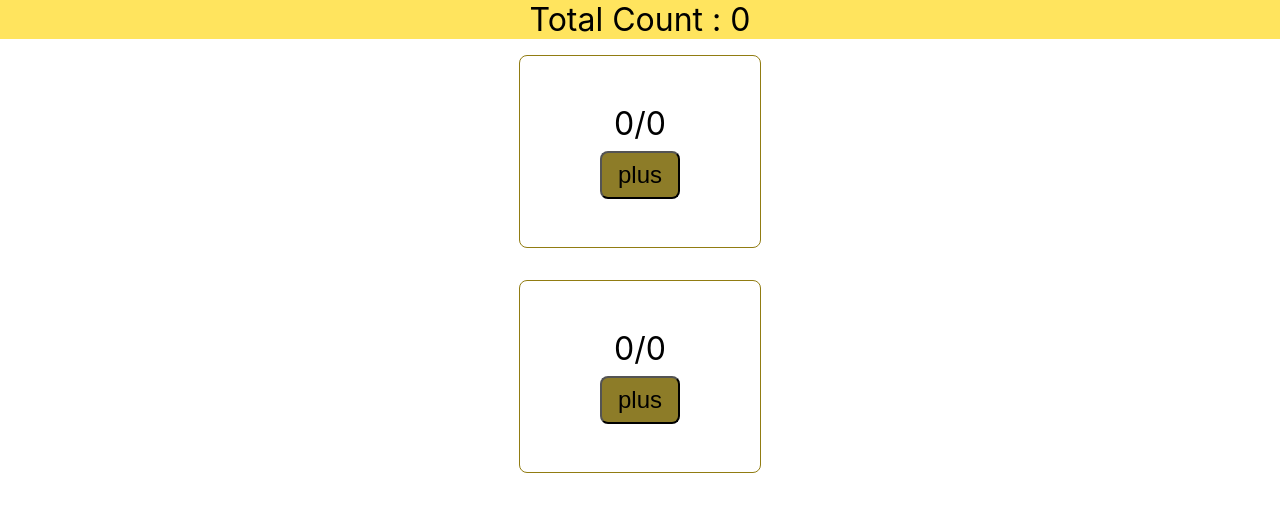
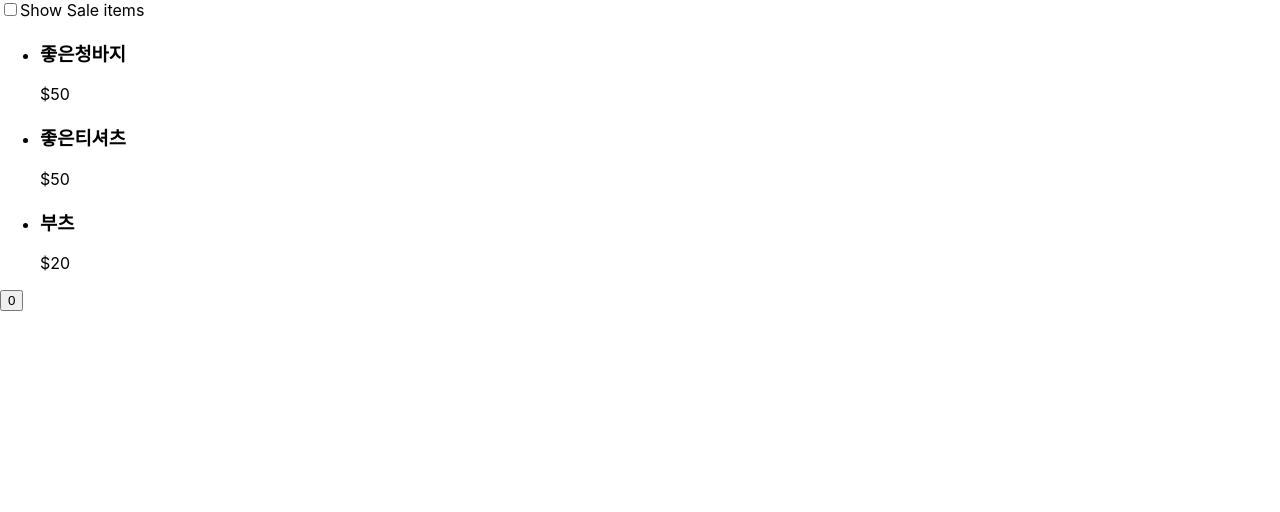
Before and after one commit to petercoco626/dream_coding_react_tutorial, a React (Create React App) app: page / in a window 1280 px wide. Shown: the top 512 px of the page. Built offline with nearby package versions, Linux system fonts and the light colour scheme.

Commit message:
[feat] useEffet에 대해...

```diff
--- /dev/null
+++ b/public/data/avatars.json
@@ -0,0 +1,20 @@
+[
+  {
+    "image": "https://images.unsplash.com/photo-1527980965255-d3b416303d12?ixlib=rb-1.2.1&ixid=MnwxMjA3fDB8MHxwaG90by1wYWdlfHx8fGVufDB8fHx8&auto=format&fit=crop&w=1180&q=80",
+    "name": "name 1",
+    "title": "frontend 1",
+    "isNew": true
+  },
+  {
+    "image": "https://images.unsplash.com/photo-1580489944761-15a19d654956?ixlib=rb-1.2.1&ixid=MnwxMjA3fDB8MHxwaG90by1wYWdlfHx8fGVufDB8fHx8&auto=format&fit=crop&w=922&q=80",
+    "name": "name 2",
+    "title": "frontend 2",
+    "isNew": true
+  },
+  {
+    "image": "https://images.unsplash.com/photo-1633332755192-727a05c4013d?ixlib=rb-1.2.1&ixid=MnwxMjA3fDB8MHxwaG90by1wYWdlfHx8fGVufDB8fHx8&auto=format&fit=crop&w=1160&q=80",
+    "name": "name 3",
+    "title": "frontend 3",
+    "isNew": false
+  }
+]
--- /dev/null
+++ b/public/data/products.json
@@ -0,0 +1,17 @@
+[
+  {
+    "name": "좋은청바지",
+    "price": "$50",
+    "id": "2131234444"
+  },
+  {
+    "name": "좋은티셔츠",
+    "price": "$50",
+    "id": "2131235555"
+  },
+  {
+    "name": "부츠",
+    "price": "$20",
+    "id": "2131236666"
+  }
+]
--- a/src/App.jsx
+++ b/src/App.jsx
@@ -2,33 +2,12 @@ import logo from './logo.svg';
 import './App.css';
 import Profile from './components/Profile';
 import Avatar from './components/Avatar';
-import { useState } from 'react';
+import { useEffect, useState } from 'react';
 import Counter from './components/Counter';
+import Products from './components/Products';
 
 function App() {
-  const avatars = [
-    {
-      image:
-        'https://images.unsplash.com/photo-1527980965255-d3b416303d12?ixlib=rb-1.2.1&ixid=MnwxMjA3fDB8MHxwaG90by1wYWdlfHx8fGVufDB8fHx8&auto=format&fit=crop&w=1180&q=80',
-      name: 'name 1',
-      title: 'frontend 1',
-      isNew: true,
-    },
-    {
-      image:
-        'https://images.unsplash.com/photo-1580489944761-15a19d654956?ixlib=rb-1.2.1&ixid=MnwxMjA3fDB8MHxwaG90by1wYWdlfHx8fGVufDB8fHx8&auto=format&fit=crop&w=922&q=80',
-      name: 'name 2',
-      title: 'frontend 2',
-      isNew: true,
-    },
-    {
-      image:
-        'https://images.unsplash.com/photo-1633332755192-727a05c4013d?ixlib=rb-1.2.1&ixid=MnwxMjA3fDB8MHxwaG90by1wYWdlfHx8fGVufDB8fHx8&auto=format&fit=crop&w=1160&q=80',
-      name: 'name 3',
-      title: 'frontend 3',
-      isNew: false,
-    },
-  ];
+  const [avatars, setAvatars] = useState([]);
 
   const [totalCount, setTotalCount] = useState(0);
 
@@ -37,12 +16,24 @@ function App() {
     console.log(event);
   };
 
+  useEffect(() => {
+    fetch('data/avatars.json')
+      .then((res) => res.json())
+      .then((res) => {
+        setAvatars(res);
+        console.log('get avatar datas');
+      });
+    return () => {
+      console.log('clean avatar datas');
+    };
+  }, []);
+
   return (
     <>
       {/** 함수의 원형을 전달해야지 함수의 실행 결과를 전달하면 안된다 handleClick() : X  */}
       {/* <button onClick={handleClick}>버튼</button>
-      <Avatar image={avatars[0].image} isNew={avatars[0].isNew} />
-      {avatars.map((avatar) => (
+      <Avatar image={avatars[0]?.image} isNew={avatars[0]?.isNew} />
+      {avatars?.map((avatar) => (
         <Profile
           key={avatar.image}
           image={avatar.image}
@@ -51,13 +42,14 @@ function App() {
           isNew={avatar.isNew}
         />
       ))} */}
-      <div className="total-count">
+      {/* <div className="total-count">
         {totalCount > 10 ? `Total Count : ${totalCount} !!!!` : `Total Count : ${totalCount}`}
       </div>
       <div className="couter-wrap">
         <Counter totalCount={totalCount} handleClickCounter={handleClickCounter} />
         <Counter totalCount={totalCount} handleClickCounter={handleClickCounter} />
-      </div>
+      </div> */}
+      <Products />
     </>
   );
 }
--- /dev/null
+++ b/src/components/Products.jsx
@@ -0,0 +1,38 @@
+import React, { useEffect, useState } from 'react';
+
+export default function Products() {
+  const [count, setCount] = useState(0);
+  const [checked, setChecked] = useState(false);
+  const [products, setProducts] = useState([]);
+
+  const handleChange = () => setChecked((prev) => !prev);
+  useEffect(() => {
+    fetch(`data/${checked ? 'sale_' : ''}products.json`)
+      .then((res) => res.json())
+      .then((data) => {
+        console.log('🔥뜨끈한 데이터를 네트워크에서 받아옴');
+        setProducts(data);
+      });
+    return () => {
+      console.log('🧹 깨끗하게 청소하는 일들을 합니다.');
+    };
+  }, [checked]);
+
+  return (
+    <>
+      <input id="checkbox" type="checkbox" value={checked} onChange={handleChange} />
+      <label htmlFor="checkbox">Show Sale items</label>
+      <ul>
+        {products.map((product) => (
+          <li key={product.id}>
+            <article>
+              <h3>{product.name}</h3>
+              <p>{product.price}</p>
+            </article>
+          </li>
+        ))}
+      </ul>
+      <button onClick={() => setCount((prev) => prev + 1)}>{count}</button>
+    </>
+  );
+}
```
Also changed, not shown: public/data/sale_products.json (added, +12 -0 lines).
